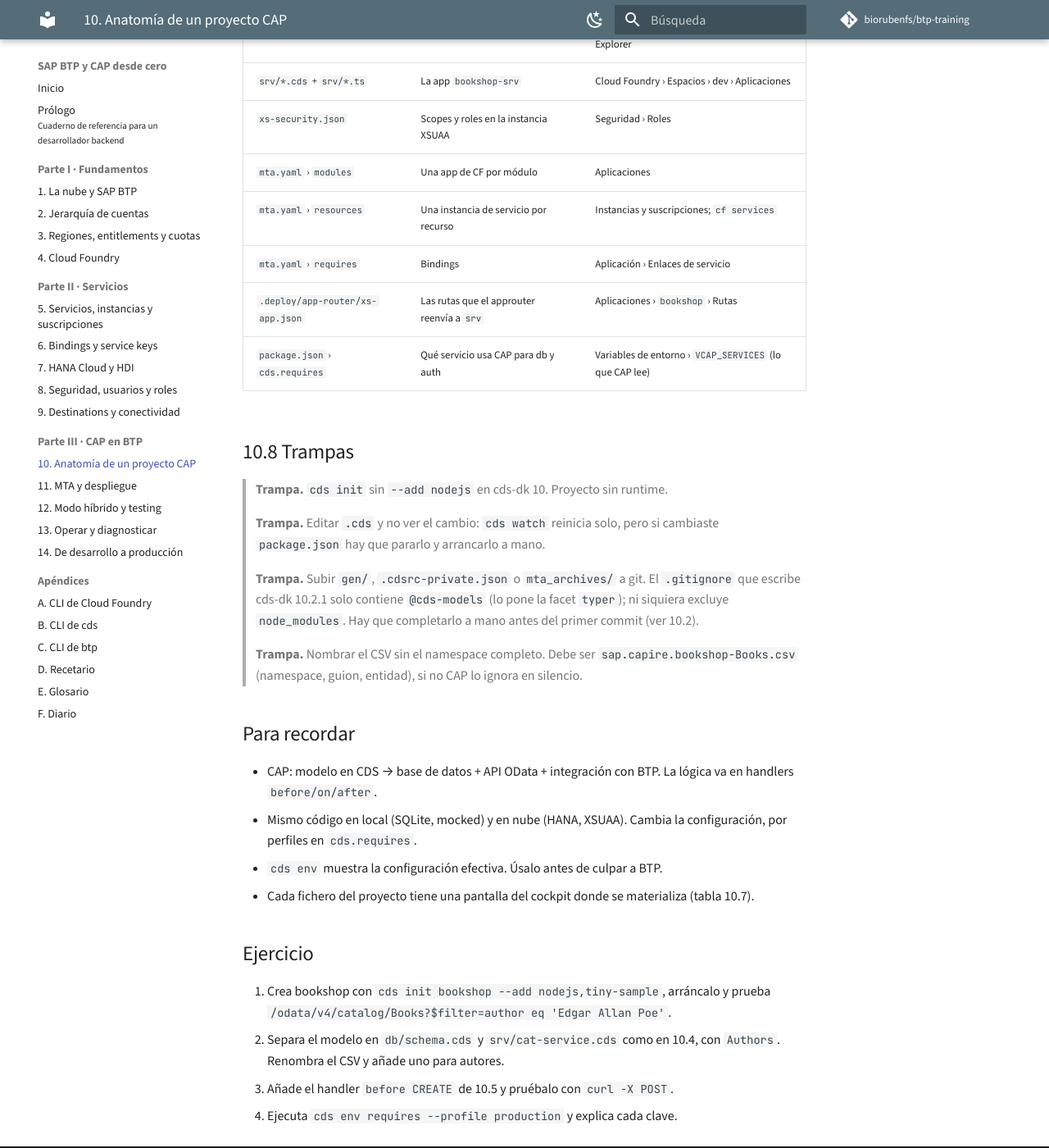
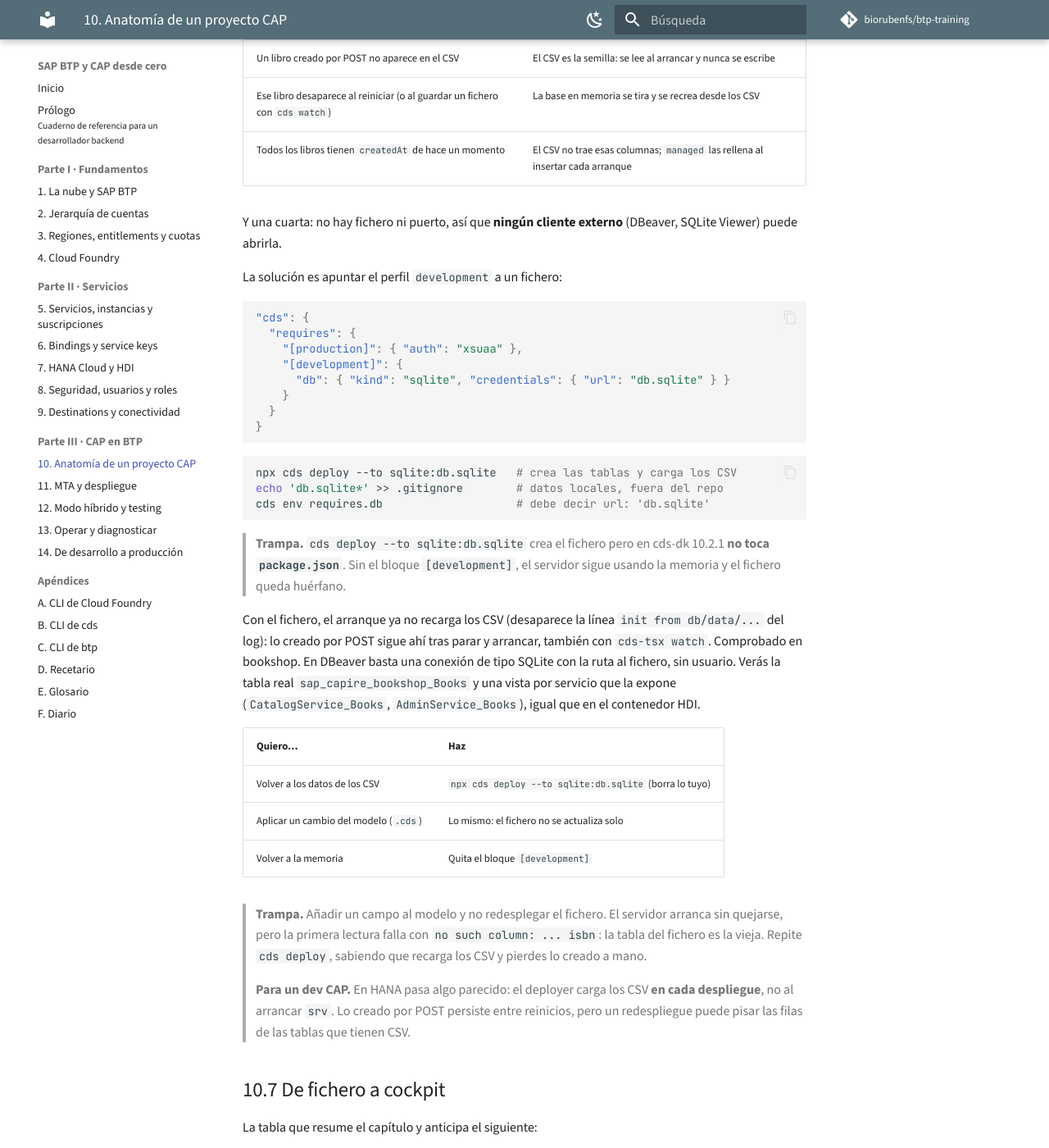
Before and after one commit to biorubenfs/btp-training, an MkDocs documentation site: the page built from libro-btp/10-anatomia-de-un-proyecto-cap.md, in a window 1280 px wide and 1400 px high, scrolled down 10914 px. Shown: the whole window at 82% size. Built offline with MkDocs 1.6.1 and Material for MkDocs 9.7.7, drawn with Linux system fonts in a browser that asks for light colours; comment, search, counter and statistics services are not loaded; some of the changed text lies outside the part shown.

Commit message:
Capítulo 10.6, recetario y diario: SQLite en fichero para que los datos locales sobrevivan a los reinicios
Explica por qué el POST no llega al CSV y las fechas son de hoy, cómo
configurar db.sqlite y dos trampas comprobadas: cds deploy no toca
package.json y un campo nuevo sin redesplegar da "no such column".

Co-Authored-By: Claude Opus 5.5 <noreply@anthropic.com>

````diff
--- a/libro-btp/10-anatomia-de-un-proyecto-cap.md
+++ b/libro-btp/10-anatomia-de-un-proyecto-cap.md
@@ -485,6 +485,68 @@ cds env requires.db --profile production  # qué usará en la nube
 > configuración. Muestra la configuración efectiva tras mezclar valores por
 > defecto, `package.json`, `.cdsrc.json`, perfiles y variables de entorno.
 
+### Utilidad: SQLite en fichero, con datos que sobreviven a los reinicios
+
+Con la configuración por defecto, la base de datos local vive **dentro del
+proceso de Node**, en memoria. Cada arranque crea una base vacía y la rellena
+con los CSV. Eso tiene tres consecuencias que sorprenden la primera vez:
+
+| Lo que ves                                              | Por qué                                                                 |
+|---------------------------------------------------------|-------------------------------------------------------------------------|
+| Un libro creado por POST no aparece en el CSV           | El CSV es la semilla: se lee al arrancar y nunca se escribe             |
+| Ese libro desaparece al reiniciar (o al guardar un fichero con `cds watch`) | La base en memoria se tira y se recrea desde los CSV |
+| Todos los libros tienen `createdAt` de hace un momento  | El CSV no trae esas columnas; `managed` las rellena al insertar cada arranque |
+
+Y una cuarta: no hay fichero ni puerto, así que **ningún cliente externo**
+(DBeaver, SQLite Viewer) puede abrirla.
+
+La solución es apuntar el perfil `development` a un fichero:
+
+```json
+"cds": {
+  "requires": {
+    "[production]": { "auth": "xsuaa" },
+    "[development]": {
+      "db": { "kind": "sqlite", "credentials": { "url": "db.sqlite" } }
+    }
+  }
+}
+```
+
+```bash
+npx cds deploy --to sqlite:db.sqlite   # crea las tablas y carga los CSV
+echo 'db.sqlite*' >> .gitignore        # datos locales, fuera del repo
+cds env requires.db                    # debe decir url: 'db.sqlite'
+```
+
+> **Trampa.** `cds deploy --to sqlite:db.sqlite` crea el fichero pero en
+> cds-dk 10.2.1 **no toca `package.json`**. Sin el bloque `[development]`,
+> el servidor sigue usando la memoria y el fichero queda huérfano.
+
+Con el fichero, el arranque ya no recarga los CSV (desaparece la línea
+`init from db/data/...` del log): lo creado por POST sigue ahí tras parar y
+arrancar, también con `cds-tsx watch`. Comprobado en bookshop. En DBeaver
+basta una conexión de tipo SQLite con la ruta al fichero, sin usuario. Verás
+la tabla real `sap_capire_bookshop_Books` y una vista por servicio que la
+expone (`CatalogService_Books`, `AdminService_Books`), igual que en el
+contenedor HDI.
+
+| Quiero…                                   | Haz                                                    |
+|-------------------------------------------|--------------------------------------------------------|
+| Volver a los datos de los CSV             | `npx cds deploy --to sqlite:db.sqlite` (borra lo tuyo) |
+| Aplicar un cambio del modelo (`.cds`)     | Lo mismo: el fichero no se actualiza solo              |
+| Volver a la memoria                       | Quita el bloque `[development]`                        |
+
+> **Trampa.** Añadir un campo al modelo y no redesplegar el fichero. El
+> servidor arranca sin quejarse, pero la primera lectura falla con
+> `no such column: ... isbn`: la tabla del fichero es la vieja. Repite
+> `cds deploy`, sabiendo que recarga los CSV y pierdes lo creado a mano.
+
+> **Para un dev CAP.** En HANA pasa algo parecido: el deployer carga los CSV
+> **en cada despliegue**, no al arrancar `srv`. Lo creado por POST persiste
+> entre reinicios, pero un redespliegue puede pisar las filas de las tablas
+> que tienen CSV.
+
 ## 10.7 De fichero a cockpit
 
 La tabla que resume el capítulo y anticipa el siguiente:
````
Also changed, not shown: libro-btp/A4-apendice-recetario.md (+1 -0 lines), libro-btp/A6-apendice-diario.md (+1 -0 lines).
